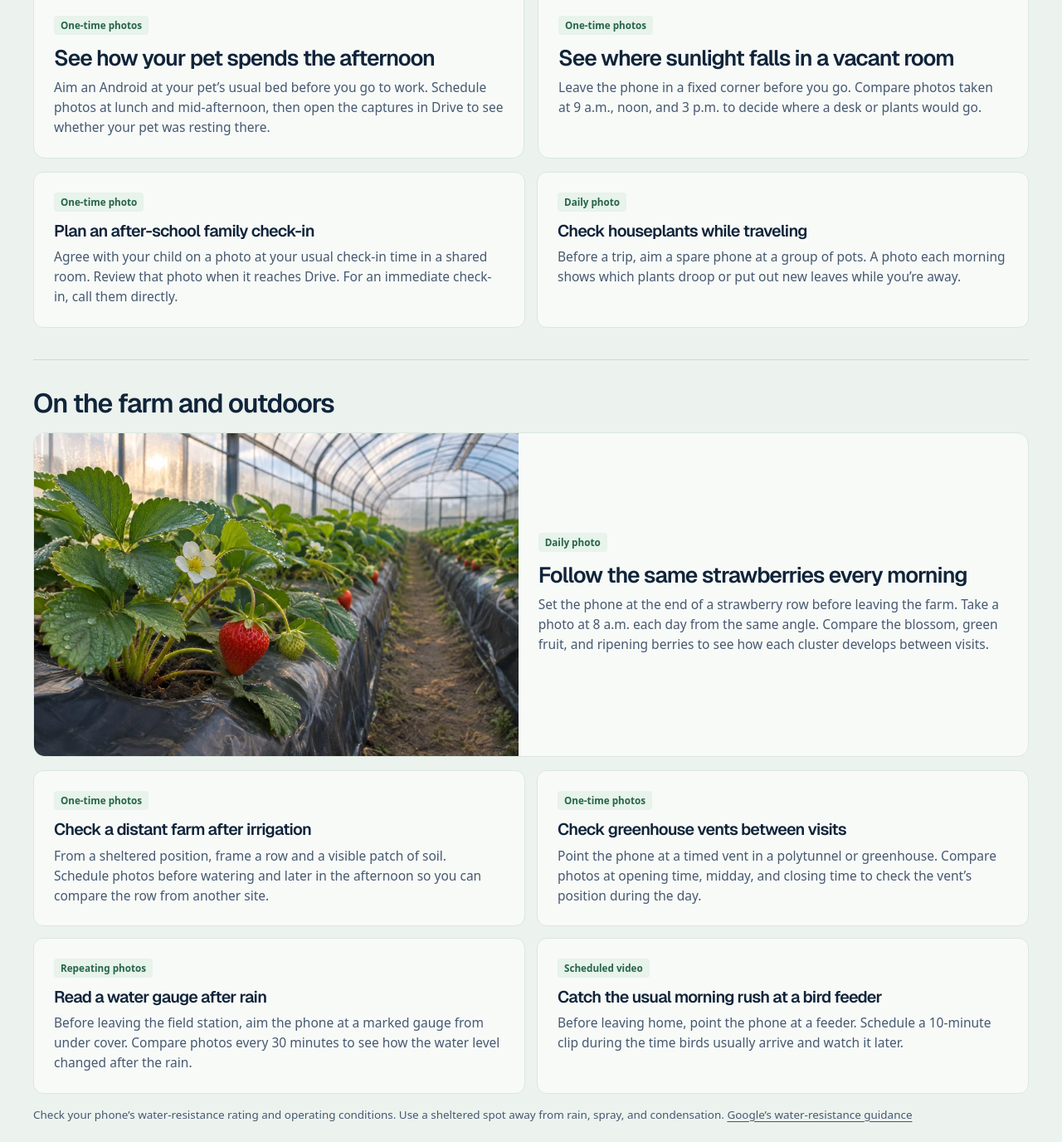
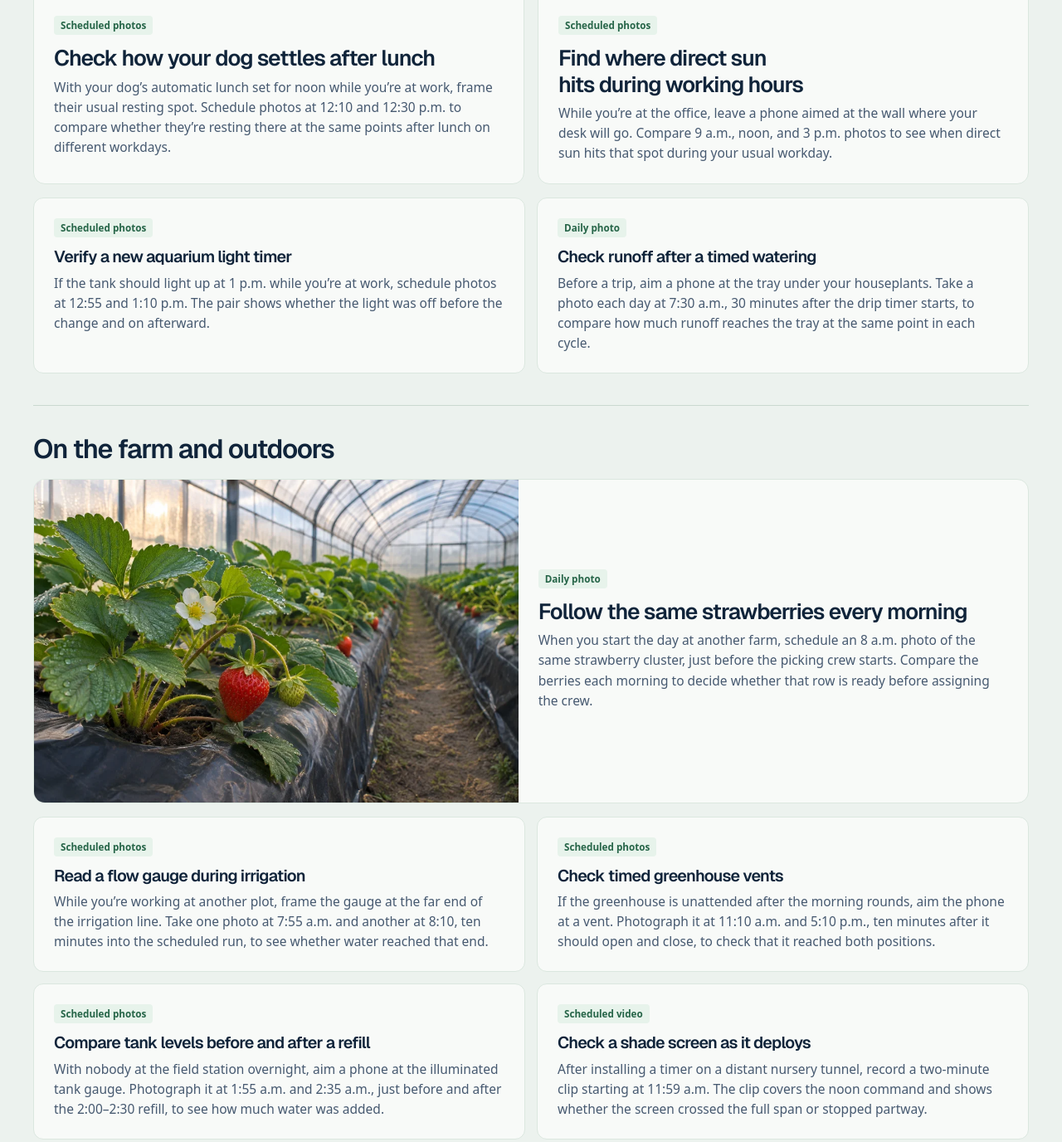
Before and after one commit to yom201/Horizon-World-Clock-support, a plain HTML site: page ScheduleCam/overview/index.html in a window 1280 px wide. Shown: the part 4660-6036 px from the top of the page at 83% size. Drawn offline with Linux system fonts and the light colour scheme.

Commit message:
Focus ScheduleCam use cases on planned capture times

```diff
--- a/ScheduleCam/overview/index.html
+++ b/ScheduleCam/overview/index.html
@@ -285,7 +285,7 @@
     <section class="ideas" id="ideas" aria-labelledby="ideas-title">
       <div class="wrap">
         <p class="eyebrow"><span class="indicator"></span> Use cases</p>
-        <h2 id="ideas-title">What to capture<br>while you’re away.</h2>
+        <h2 id="ideas-title">See what happened<br>at a set time.</h2>
 
         <section class="case-group" aria-labelledby="home-cases">
           <h3 id="home-cases">At home</h3>
@@ -293,30 +293,30 @@
             <article>
               <img src="./assets/pet-at-home.webp" width="960" height="640" alt="A dog resting by a sunlit window in an otherwise empty room" loading="lazy">
               <div class="case-feature-copy">
-                <p class="mode">One-time photos</p>
-                <h4>See how your pet spends the afternoon</h4>
-                <p>Aim an Android at your pet’s usual bed before you go to work. Schedule photos at lunch and mid-afternoon, then open the captures in Drive to see whether your pet was resting there.</p>
+                <p class="mode">Scheduled photos</p>
+                <h4>Check how your dog settles after lunch</h4>
+                <p>With your dog’s automatic lunch set for noon while you’re at work, frame their usual resting spot. Schedule photos at 12:10 and 12:30 p.m. to compare whether they’re resting there at the same points after lunch on different workdays.</p>
               </div>
             </article>
             <article>
               <img src="./assets/vacant-room.webp" width="960" height="640" alt="Sunlight from a tall window crossing the floor of an empty room" loading="lazy">
               <div class="case-feature-copy">
-                <p class="mode">One-time photos</p>
-                <h4>See where sunlight falls in a vacant room</h4>
-                <p>Leave the phone in a fixed corner before you go. Compare photos taken at 9 a.m., noon, and 3 p.m. to decide where a desk or plants would go.</p>
+                <p class="mode">Scheduled photos</p>
+                <h4>Find where direct sun hits during working hours</h4>
+                <p>While you’re at the office, leave a phone aimed at the wall where your desk will go. Compare 9 a.m., noon, and 3 p.m. photos to see when direct sun hits that spot during your usual workday.</p>
               </div>
             </article>
           </div>
           <div class="case-grid">
             <article>
-              <p class="mode">One-time photo</p>
-              <h4>Plan an after-school family check-in</h4>
-              <p>Agree with your child on a photo at your usual check-in time in a shared room. Review that photo when it reaches Drive. For an immediate check-in, call them directly.</p>
+              <p class="mode">Scheduled photos</p>
+              <h4>Verify a new aquarium light timer</h4>
+              <p>If the tank should light up at 1 p.m. while you’re at work, schedule photos at 12:55 and 1:10 p.m. The pair shows whether the light was off before the change and on afterward.</p>
             </article>
             <article>
               <p class="mode">Daily photo</p>
-              <h4>Check houseplants while traveling</h4>
-              <p>Before a trip, aim a spare phone at a group of pots. A photo each morning shows which plants droop or put out new leaves while you’re away.</p>
+              <h4>Check runoff after a timed watering</h4>
+              <p>Before a trip, aim a phone at the tray under your houseplants. Take a photo each day at 7:30 a.m., 30 minutes after the drip timer starts, to compare how much runoff reaches the tray at the same point in each cycle.</p>
             </article>
           </div>
         </section>
@@ -328,29 +328,29 @@
             <div class="case-feature-copy">
               <p class="mode">Daily photo</p>
               <h4>Follow the same strawberries every morning</h4>
-              <p>Set the phone at the end of a strawberry row before leaving the farm. Take a photo at 8 a.m. each day from the same angle. Compare the blossom, green fruit, and ripening berries to see how each cluster develops between visits.</p>
+              <p>When you start the day at another farm, schedule an 8 a.m. photo of the same strawberry cluster, just before the picking crew starts. Compare the berries each morning to decide whether that row is ready before assigning the crew.</p>
             </div>
           </article>
           <div class="case-grid">
             <article>
-              <p class="mode">One-time photos</p>
-              <h4>Check a distant farm after irrigation</h4>
-              <p>From a sheltered position, frame a row and a visible patch of soil. Schedule photos before watering and later in the afternoon so you can compare the row from another site.</p>
+              <p class="mode">Scheduled photos</p>
+              <h4>Read a flow gauge during irrigation</h4>
+              <p>While you’re working at another plot, frame the gauge at the far end of the irrigation line. Take one photo at 7:55 a.m. and another at 8:10, ten minutes into the scheduled run, to see whether water reached that end.</p>
             </article>
             <article>
-              <p class="mode">One-time photos</p>
-              <h4>Check greenhouse vents between visits</h4>
-              <p>Point the phone at a timed vent in a polytunnel or greenhouse. Compare photos at opening time, midday, and closing time to check the vent’s position during the day.</p>
+              <p class="mode">Scheduled photos</p>
+              <h4>Check timed greenhouse vents</h4>
+              <p>If the greenhouse is unattended after the morning rounds, aim the phone at a vent. Photograph it at 11:10 a.m. and 5:10 p.m., ten minutes after it should open and close, to check that it reached both positions.</p>
             </article>
             <article>
-              <p class="mode">Repeating photos</p>
-              <h4>Read a water gauge after rain</h4>
-              <p>Before leaving the field station, aim the phone at a marked gauge from under cover. Compare photos every 30 minutes to see how the water level changed after the rain.</p>
+              <p class="mode">Scheduled photos</p>
+              <h4>Compare tank levels before and after a refill</h4>
+              <p>With nobody at the field station overnight, aim a phone at the illuminated tank gauge. Photograph it at 1:55 a.m. and 2:35 a.m., just before and after the 2:00–2:30 refill, to see how much water was added.</p>
             </article>
             <article>
               <p class="mode">Scheduled video</p>
-              <h4>Catch the usual morning rush at a bird feeder</h4>
-              <p>Before leaving home, point the phone at a feeder. Schedule a 10-minute clip during the time birds usually arrive and watch it later.</p>
+              <h4>Check a shade screen as it deploys</h4>
+              <p>After installing a timer on a distant nursery tunnel, record a two-minute clip starting at 11:59 a.m. The clip covers the noon command and shows whether the screen crossed the full span or stopped partway.</p>
             </article>
           </div>
           <p class="case-note">Check your phone’s water-resistance rating and operating conditions. Use a sheltered spot away from rain, spray, and condensation. <a href="https://support.google.com/pixelphone/answer/7533279?hl=en">Google’s water-resistance guidance</a></p>
@@ -362,25 +362,30 @@
             <img src="./assets/print-progress.webp" width="960" height="640" alt="A partly finished vase on a 3D printer in a shared workshop" loading="lazy">
             <div class="case-feature-copy">
               <p class="mode">Repeating photos</p>
-              <h4>Review a long 3D print from another site</h4>
-              <p>Leave a phone aimed at the printer in a shared lab before heading to another location. Set a recurring photo schedule and review the sequence in Drive to see which layers took shape.</p>
+              <h4>Compare 3D prints at the same elapsed times</h4>
+              <p>Start the print before heading to another site and schedule photos every 10 minutes from the start. Compare the same points in each run to see when a lifted corner first shows up.</p>
             </div>
           </article>
           <div class="case-grid">
             <article>
               <p class="mode">Repeating photos</p>
-              <h4>Document an overnight material test</h4>
-              <p>Start the test before leaving the lab. Schedule photos every 30 minutes and review them the next morning to see when the surface started to change.</p>
+              <h4>Compare coatings at set cure times</h4>
+              <p>When a test cures overnight in an empty lab, take photos at the start and every 30 minutes. Compare batches at the same elapsed times to see which coating formed bubbles first.</p>
             </article>
             <article>
               <p class="mode">Daily photo</p>
-              <h4>Compare renovation progress between visits</h4>
-              <p>With the crew’s agreement, leave a phone in a fixed corner. Schedule an end-of-day photo after work wraps up so you can compare the room from the same angle on each day you’re off-site.</p>
+              <h4>Record what’s ready before the next crew arrives</h4>
+              <p>A site manager covering several renovations can schedule a 4:45 p.m. photo of the marked wall after the wiring crew leaves. Review what’s complete before the drywall crew arrives the next morning.</p>
             </article>
             <article>
-              <p class="mode">Scheduled video</p>
-              <h4>Review a display’s timed lighting sequence</h4>
-              <p>Set up a phone facing an exhibit before the venue closes. Schedule a short video to start just before the lighting controller switches on, then review the transitions before the next opening.</p>
+              <p class="mode">Scheduled photos</p>
+              <h4>Check whether a shop’s lights turn off after closing</h4>
+              <p>If you manage several branches, take photos at 6:55 and 7:10 p.m. at the shop that closes without an evening supervisor. Compare the two around the 7 p.m. timer to see which fixtures stayed on.</p>
+            </article>
+            <article>
+              <p class="mode">Scheduled photos</p>
+              <h4>Compare entrance queues across event venues</h4>
+              <p>While you’re coordinating another venue and the door team is checking tickets, take photos of the queue area five minutes before doors open and ten minutes after. Compare how far the lines extend at each site to decide where to add a ticket scanner for the next session.</p>
             </article>
           </div>
         </section>
```
